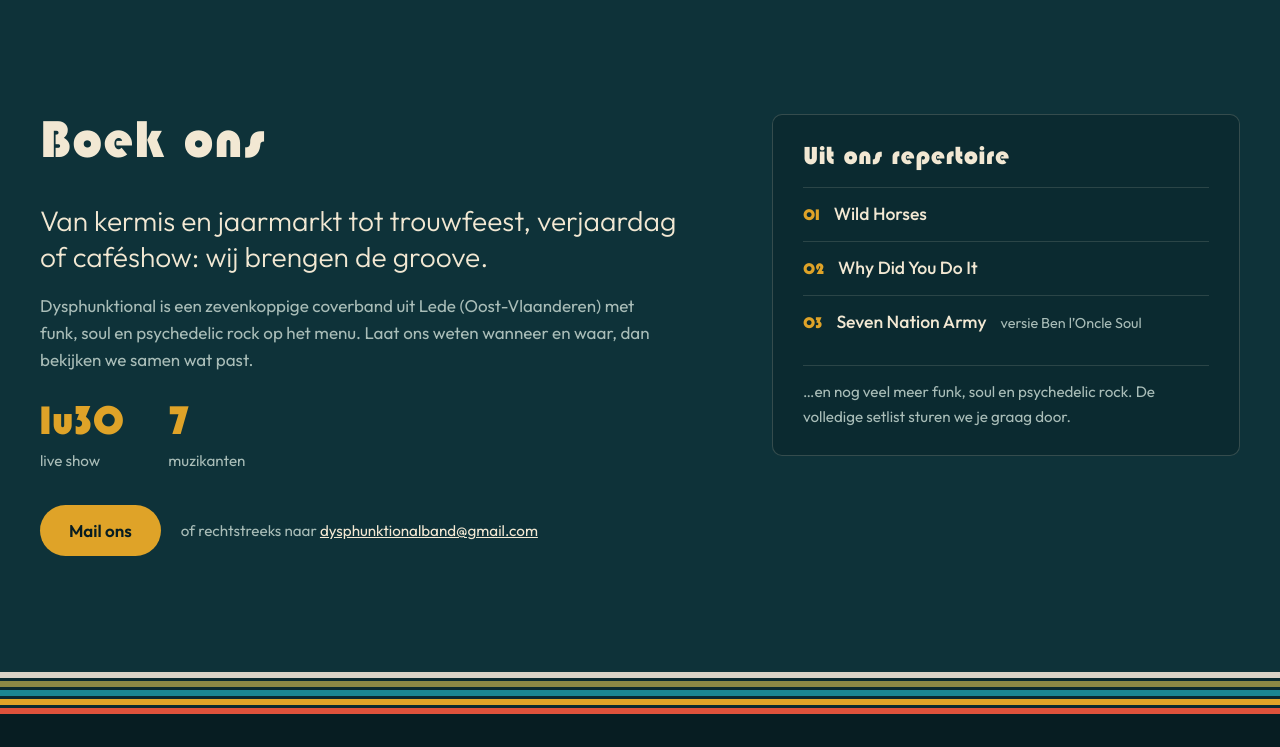
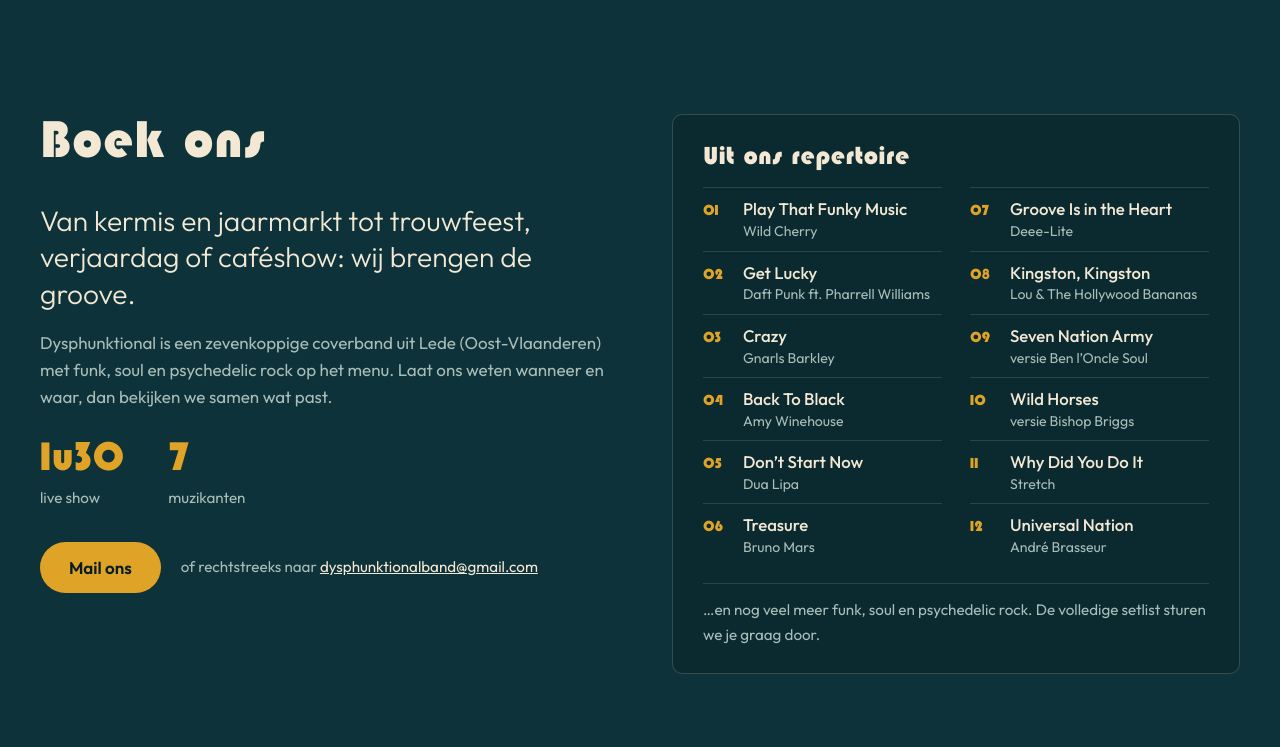
Before and after one commit to LorenzBaele/dysphunktional.be, a plain HTML site: page index.html in a window 1280 px wide. Shown: the part 5150-5897 px from the top of the page. Drawn offline with Linux system fonts and the light colour scheme; no server answers.

Commit message:
Repertoire: 12 songs with artists in two columns
Co-Authored-By: Claude Opus 5.5 <noreply@anthropic.com>

```diff
--- a/index.html
+++ b/index.html
@@ -177,7 +177,7 @@ h2{font-family:var(--display);font-weight:400;font-size:clamp(2.1rem,4.2vw,3.5re
 
 /* booking */
 .book{background:var(--ink-2)}
-.book-grid{display:grid;grid-template-columns:7fr 5fr;gap:clamp(36px,6vw,96px);align-items:start}
+.book-grid{display:grid;grid-template-columns:1fr 1fr;gap:clamp(36px,5vw,72px);align-items:start}
 .book h2{margin-bottom:clamp(20px,3vw,32px)}
 .book-lead{font-size:clamp(1.3rem,2.2vw,1.9rem);line-height:1.3;font-weight:300;max-width:24em}
 .book-text{margin-top:1rem;color:var(--muted);max-width:36em}
@@ -192,10 +192,11 @@ h2{font-family:var(--display);font-weight:400;font-size:clamp(2.1rem,4.2vw,3.5re
 .book-cta .alt a{color:var(--cream)}
 .songs{padding:28px 30px 26px;border:1.5px solid rgba(242,232,211,.18);border-radius:10px;background:rgba(7,29,34,.35)}
 .songs h3{font-family:var(--display);font-weight:400;font-size:1.6rem;line-height:1.1}
-.songs ol{margin-top:16px;padding:0;list-style:none;counter-reset:song}
-.songs li{counter-increment:song;display:flex;flex-wrap:wrap;align-items:baseline;gap:4px 14px;padding:12px 0;border-top:1px solid rgba(242,232,211,.14);font-weight:500;font-size:1.1rem}
-.songs li::before{content:counter(song,decimal-leading-zero);font-family:var(--display);font-size:1rem;color:var(--mustard)}
-.songs li small{color:var(--muted);font-weight:400;font-size:.9rem}
+/* two columns of songs (one on phones); each song: number, title, artist on the line below */
+.songs ol{margin-top:16px;padding:0;list-style:none;counter-reset:song;columns:2;column-gap:28px}
+.songs li{counter-increment:song;display:grid;grid-template-columns:1.9em 1fr;column-gap:8px;align-items:baseline;padding:10px 0;border-top:1px solid rgba(242,232,211,.14);break-inside:avoid;font-weight:500;font-size:1.05rem;line-height:1.3}
+.songs li::before{content:counter(song,decimal-leading-zero);grid-row:1 / span 2;font-family:var(--display);font-size:.95rem;color:var(--mustard)}
+.songs li small{grid-column:2;margin-top:2px;color:var(--muted);font-weight:400;font-size:.88rem}
 .songs .more{margin-top:14px;padding-top:14px;border-top:1px solid rgba(242,232,211,.14);color:var(--muted);font-size:.95rem}
 
 /* lightbox */
@@ -224,8 +225,10 @@ footer{background:var(--ink-3);padding-bottom:max(32px,env(safe-area-inset-botto
   .member{flex-basis:calc((100% - 36px)/2)}
   .photos{column-count:2}
 }
+@media (max-width:1100px){
+  .book-grid{grid-template-columns:1fr}
+}
 @media (max-width:860px){
-  .book-grid{grid-template-columns:1fr}
   .video-grid{grid-template-columns:1fr}
   .videos{grid-template-columns:1fr}
 }
@@ -253,6 +256,7 @@ footer{background:var(--ink-3);padding-bottom:max(32px,env(safe-area-inset-botto
   .wordmark{font-size:clamp(2rem,calc((100vw - 48px)/7.1),4rem);text-shadow:none}
 }
 @media (max-width:620px){
+  .songs ol{columns:1}
   .band h2{text-align:center}
   .member{flex-basis:100%;text-align:center}
   .avatar{margin-inline:auto}
@@ -421,9 +425,18 @@ footer{background:var(--ink-3);padding-bottom:max(32px,env(safe-area-inset-botto
       <div class="songs">
         <h3>Uit ons repertoire</h3>
         <ol>
-          <li>Wild Horses</li>
-          <li>Why Did You Do It</li>
+          <li>Play That Funky Music <small>Wild Cherry</small></li>
+          <li>Get Lucky <small>Daft Punk ft. Pharrell Williams</small></li>
+          <li>Crazy <small>Gnarls Barkley</small></li>
+          <li>Back To Black <small>Amy Winehouse</small></li>
+          <li>Don’t Start Now <small>Dua Lipa</small></li>
+          <li>Treasure <small>Bruno Mars</small></li>
+          <li>Groove Is in the Heart <small>Deee-Lite</small></li>
+          <li>Kingston, Kingston <small>Lou &amp; The Hollywood Bananas</small></li>
           <li>Seven Nation Army <small>versie Ben l’Oncle Soul</small></li>
+          <li>Wild Horses <small>versie Bishop Briggs</small></li>
+          <li>Why Did You Do It <small>Stretch</small></li>
+          <li>Universal Nation <small>André Brasseur</small></li>
         </ol>
         <p class="more">…en nog veel meer funk, soul en psychedelic rock. De volledige setlist sturen we je graag door.</p>
       </div>
```
